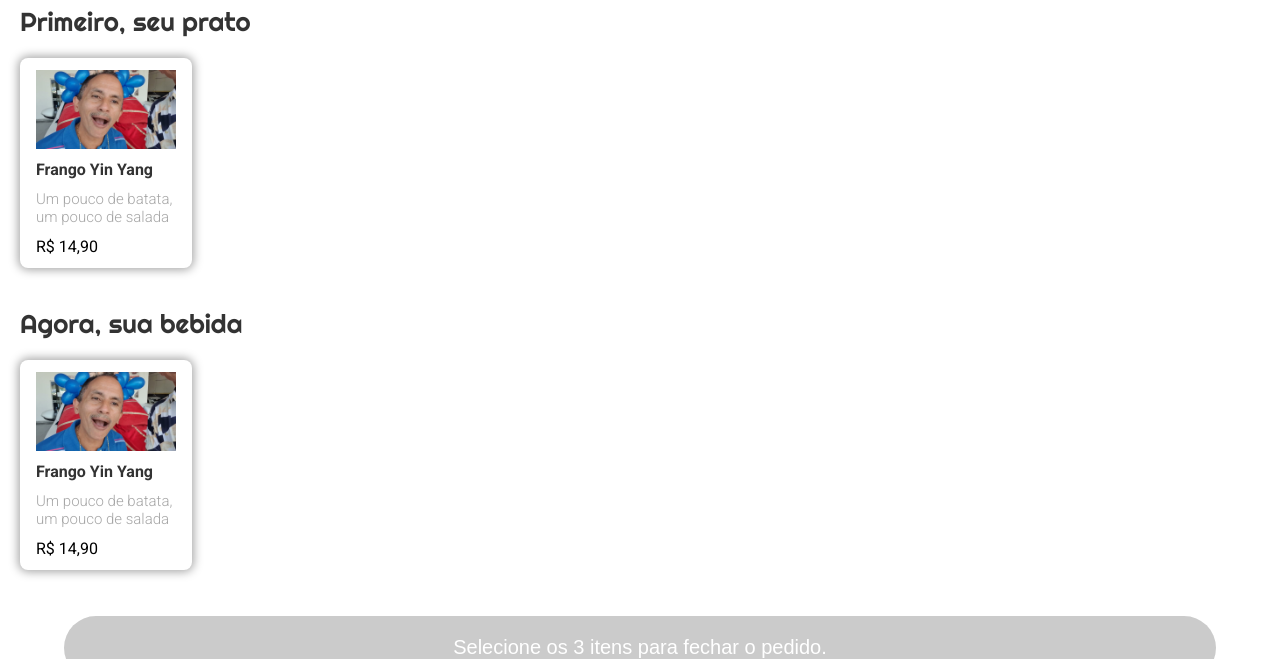
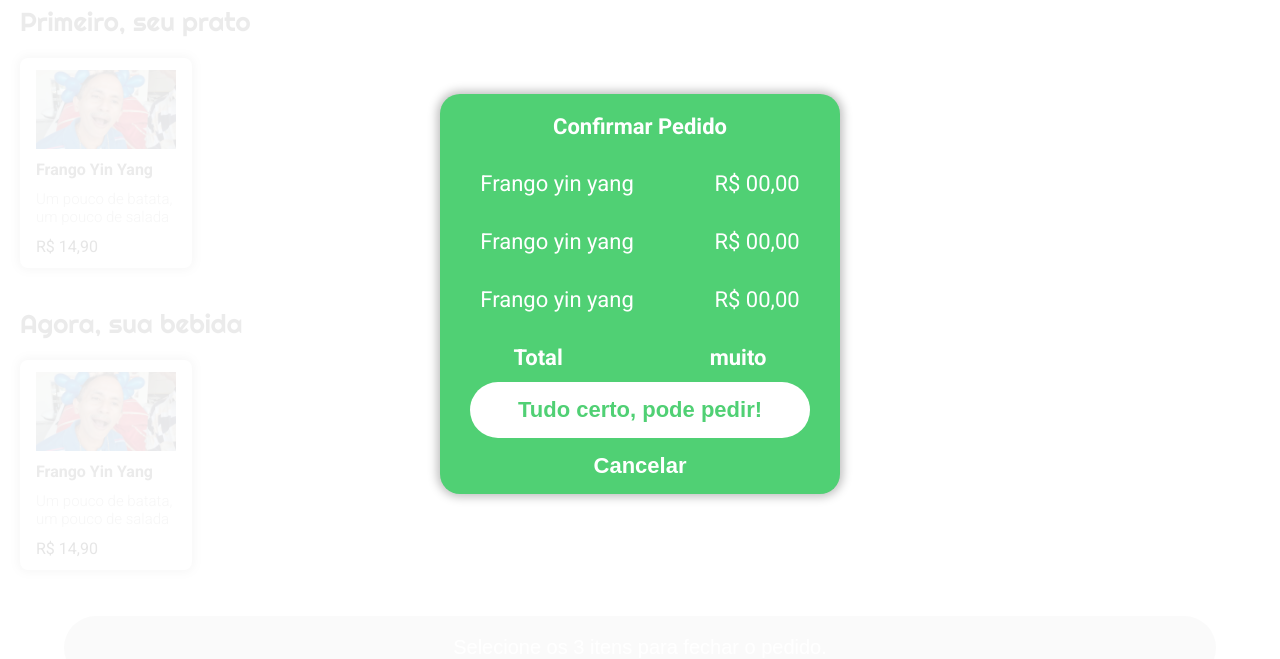
Before and after one commit to PPAKruNN/DrivenEats, a plain HTML site: page index.html in a window 1280 px wide. Shown: the part 106-765 px from the top of the page. Drawn offline with Linux system fonts and the light colour scheme.

Commit message:
Created confirmOrderModal

```diff
--- a/css/main.css
+++ b/css/main.css
@@ -56,13 +56,20 @@ header {
 
     border-radius: 50px;
     border: none;
-    background-color: #cbcbcb;
 
     font-weight: 400;
     font-size: 20px;
     line-height: 23px;
     text-align: center;
     color: #FFFFFF;
+}
+
+.bottom-bar button {
+    background-color: #32B72F;
+}
+
+.bottom-bar button:disabled {
+    background-color: #CBCBCB;
 }
 
 .content {
@@ -164,3 +171,102 @@ header {
 .selected-check {
     display: block;
 }
+
+.whiteBar {
+    display: flex;
+    justify-content: center;
+    align-items: center;
+
+    width: 100%;
+    height: 100%;
+    position: fixed;
+    left: 0px;
+    top: 0px;
+
+    background-color: rgba(255, 255, 255, 0.9);
+    z-index: 2;
+
+}
+
+.confirmarPedido {
+    display: flex;
+    flex-direction: column;
+    justify-content: space-between;
+    align-items: center;
+
+
+    width: 400px;
+    height: 400px;
+
+    border-radius: 20px;
+    box-shadow: 0px 0px 10px 3px rgba(0,0,0,0.25);
+
+    background-color: #50D074;
+
+}
+
+#dialogueTitle {
+    padding: 20px;
+}
+.confirmarPedido h1, .confirmarPedido span {
+    color: #FFFFFF;
+    font-weight: 700;
+    font-size: 22px;
+    line-height: 26px;
+    text-align: center;
+}
+
+
+.orderDisplay, .prato, .bebida, .sobremesa, .total {
+    display: flex;
+    justify-content: space-around;
+    align-items: center;
+    width: 100%;
+}
+.orderDisplay {
+    height: 200px;
+    width: 100%;
+
+    flex-direction: column;
+    justify-content: space-between;
+}
+
+.orderDisplay h1 {
+    font-weight: 400;
+    text-align: left;
+}
+
+.orderDisplay span {
+    font-weight: 400;
+    text-align: right;
+}
+
+.total h1, .total span {
+    font-weight: 700;
+}
+
+.confirm, .cancel {
+    width: 85%;
+    height: 56px;
+
+    border-radius: 54px;
+    border: none;
+    background-color: #FFFFFF;
+
+    color: #50D074;
+    font-weight: 700;
+    line-height: 26px;
+    font-size: 22px;
+}
+
+.cancel {
+    background-color: transparent;
+    color: #fff;
+}
+
+.actions {
+    display: flex;
+    align-items: center;
+    flex-direction: column;
+    width: 100%;
+}
--- a/index.html
+++ b/index.html
@@ -63,8 +63,40 @@
 
     </div>
 
+    <div class="whiteBar">
+        <div class="confirmarPedido">
+            <h1 id="dialogueTitle">Confirmar Pedido</h1>
+            <div class="orderDisplay">
+                <div class="prato">
+                    <h1>Frango yin yang</h1>
+                    <span>R$ 00,00</span>
+                </div>
+                <div class="bebida">
+                    <h1>Frango yin yang</h1>
+                    <span>R$ 00,00</span>
+                </div>
+                <div class="sobremesa">
+                    <h1>Frango yin yang</h1>
+                    <span>R$ 00,00</span>
+                </div>
+                <div class="total">
+                    <h1>Total</h1>
+                    <span> muito</span>
+                </div>
+            </div>
+            <div class="actions">
+                <button class="confirm">
+                    Tudo certo, pode pedir!
+                </button>
+                <button class="cancel">
+                    Cancelar
+                </button>
+            </div>
+        </div>
+    </div>
+
     <div class="bottom-bar">
-        <button disabled>
+        <button disabled onclick="finishOrder()">
             Selecione os 3 itens para fechar o pedido.
         </button>
     </div>
--- a/js/main.js
+++ b/js/main.js
@@ -5,7 +5,7 @@ function optionClicked(optionName, element) {
     // Selected são os dados referentes ao prato.
     // element é o elemento html do prato.
 
-    const inOrder = checkIfOnOrder(selected);
+    const inOrder = checkIfOnOrder(selected.optionType);
 
     if(inOrder) {
         const elementoAnterior = currentOrderData[selected.optionType];
@@ -13,16 +13,14 @@ function optionClicked(optionName, element) {
 
         addToOrder(element, selected)
         addSelection(element)
-    }
-
-    else {
+    } else {
         addToOrder(element, selected)
         addSelection(element)
     }
 
     console.log(currentOrderData)
 
-    // checa se tem 3 itens selecionados e libera o botão.
+    if(checkIfOrderComplete()) EnableButton()
 }
 
 function removeSelection(el) {
@@ -35,15 +33,31 @@ function addSelection(el) {
     el.lastChild.previousElementSibling.classList.add("selected-check");
 }
 
-function checkIfOnOrder(currData) {
+function checkIfOnOrder(optionTypeData) {
     //Checa se já existe o tipo de item que quer ser adicionado no pedido atual.
-    const check = (currentOrderData[currData.optionType] != undefined)
+    const check = (currentOrderData[optionTypeData] != undefined)
+    console.log(optionTypeData)
+
     check ? console.log("Já existe esse tipo no pedido") : console.log("Não havia este tipo no pedido")
     return check;
 }
 
 function addToOrder(elemento, currData) {
     currentOrderData[currData.optionType] = {"data": currData, "element": elemento}
+}
+
+function checkIfOrderComplete() {
+    const res = checkIfOnOrder(optionType.Prato) && checkIfOnOrder(optionType.Bebida)  && checkIfOnOrder(optionType.Sobremesa);
+    console.log("Is order full?: " + res )
+    return res;
+}
+
+function EnableButton() {
+    document.querySelector(".bottom-bar button").disabled = false;
+}
+
+function finishOrder() {
+    console.log("buttotn pressed")
 }
 
 // Constantes e variáveis de "database" artificial.
```
